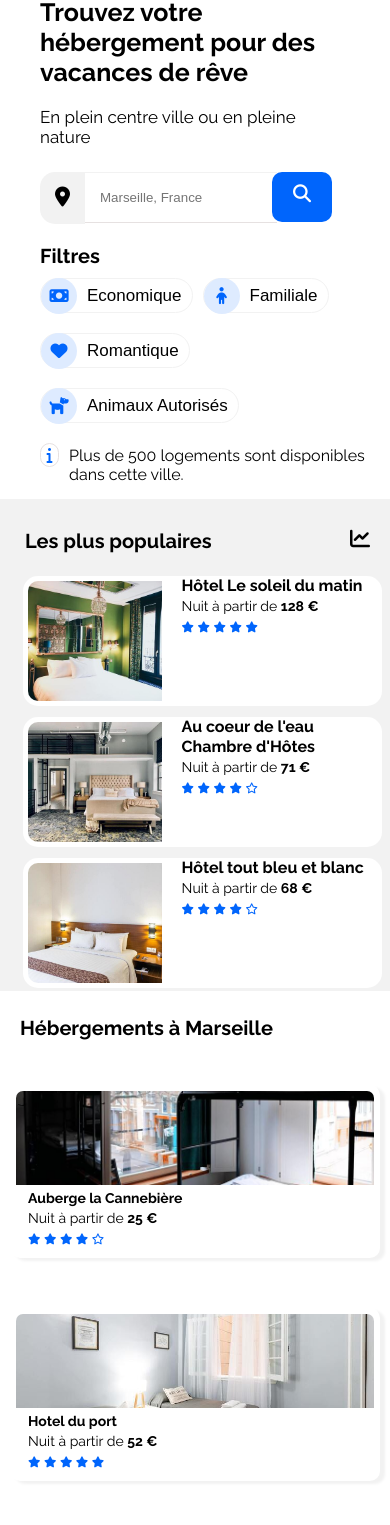
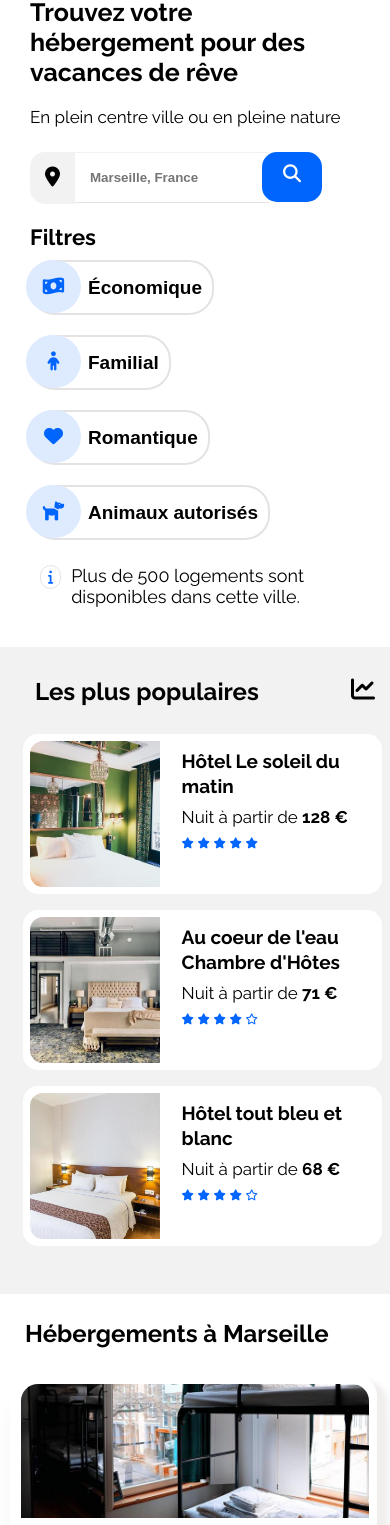
Before and after one commit to pascalinecte91/P2_Booki_-Transformez_maquette, a website: page index.html in a window 390 px wide. Shown: the part 119-1644 px from the top of the page. Drawn offline with Linux system fonts and the light colour scheme.

Commit message:
responsive mobile and section hebergement- popular

```diff
--- a/css/style.css
+++ b/css/style.css
@@ -129,9 +129,11 @@ header {
 .searchForm input {
     padding-left: 15px;
     border: none;
-    font-weight: 200;
 }
 
+#search {
+    font-weight: 800;
+}
 .searchForm button {
     border: none;
     border-radius: 0 10px 10px 0px;
@@ -199,7 +201,7 @@ button.btn-gray-light:hover {
         INFO
 ******************/
 
-.info {
+.infoFilters {
     display: flex;
     align-items: center;
     font-size: 13px;
@@ -207,7 +209,7 @@ button.btn-gray-light:hover {
     padding: 20px 40px 30px 0px;
 }
 
-.info i {
+.infoFilters i {
     border: 1px solid var(--gray-dark);
     display: flex;
     justify-content: center;
@@ -216,8 +218,9 @@ button.btn-gray-light:hover {
     border-radius: 25px;
     align-items: center;
     color: var(--blue);
-    width: 24px;
+    width: 34px;
     height: 24px;
+    font-size: 14px;
 }
 
 /*********************
@@ -226,14 +229,12 @@ button.btn-gray-light:hover {
 
 .hebergements .title,
 .popular .title,
-.activity .title,
-h2 {
-    font-size: 20px;
+.activity .title, h2 {
+    font-size: 22px;
     color: black;
 }
 
-
- .hebergPopular {
+.hebergPopular {
     display: flex;
 }
 
@@ -255,30 +256,29 @@ h2 {
     flex-wrap: nowrap;
     justify-content: flex-start;
     background-color: transparent;
-    padding: 25px 0px 5px 20px;
+    padding: 25px 0px 15px 25px;
 }
 
-.hebergements,
-.nameHotel,
-.price {
-    font-size: 14px;
-    color: black;
-}
 
 figure {
     display: flex;
     flex-direction: row;
-    align-items: center;
-    margin: 40px 10px 10px 10px;
     background-color: white;
     border-radius: 10px 10px;
-    padding: 4px;
+    height: 200px;
 }
+
+figure a {
+    padding: 5px 5px 10px 5px;
+
+}
+
 
 figure .hotelImg {
     border-radius: 10px 10px 0px 0px;
-    width: 170px;
+    width: 180px;
     height: 100px;
+    object-fit: cover;
     display: flex;
     align-items: center;
 }
@@ -289,31 +289,49 @@ figure i {
     padding-bottom: 10px;
 }
 
-figcaption .hotelImg {
-    padding: 10px;
-    line-height: 20px;
+.hebergements figcaption {
+    line-height: 25px;
+    padding: 10px 5px 10px 5px;
+}
+
+figcaption .nameHotel, .price {
+    font-size: 14px;
+    color: black;
+}
+
+figcaption i {
+    display: flex;
+    align-items: flex-end;
+}
+
+
+/*****************/
+
+ .plusInfo {
+  color: black;
+  display: flex;
+  text-align: left;
 }
 
 /*****************
-      Popular
+      POPULAR
 ******************/
 
-
 .popular {
-    background: var(--gray-light);
+    background-color: var(--gray-light);
     flex: 1;
     width: 40%;
     display: flex;
     flex-direction: column;
     border-radius: 15px;
-    padding: 0px 0px 5px 30px;
+    padding: 0px 0px 7px 7px;
     margin: 0px 0px 0px 20px;
 }
 
 h2.title {
-    padding: 25px 0px 20px 10px;
     display: flex;
     justify-content: space-between;
+    padding: 25px 10px 20px 10px;
 }
 
 .popularItem {
@@ -326,16 +344,13 @@ h2.title {
     margin: 8px;
 }
 
-h2.title {
-    padding-right: 15px;
-}
 
 .popularContent {
     padding-left: 15px;
 }
 
 .popularImg {
-    padding: 5px 5px 5px 5px;
+    padding: 7px 7px 7px 7px;
     display: flex;
     flex-direction: column;
     justify-content: flex-start;
@@ -358,8 +373,9 @@ article i {
 }
 
 figcaption {
+    padding-top: 10px;
     flex-wrap: wrap;
-    line-height: 20px;
+    line-height: 18px;
 }
 
 
--- a/css/style.desktop.css
+++ b/css/style.desktop.css
@@ -11,5 +11,5 @@
 }
 
 /*******************
-       Filter
+       HEBERGEMENTS
 ********************/
--- a/css/style.mobile.css
+++ b/css/style.mobile.css
@@ -43,13 +43,17 @@ body > header {
     border-top: 0px;
 }
 
+header {
+
+    padding: 0px 30px;
+}
 /*****************
     SEARCH
 ******************/
 
 
 .search {
-    padding:0px 40px;
+    padding:0px 30px;
 }
 
 .search h1 {
@@ -75,9 +79,9 @@ body > header {
 }
 
 .searchForm button {
-    border-radius: 10px;
+    border-radius: 15px;
     width: 60px;
-    margin: 0px 0 0px -5px;
+    margin: 0px 0 0px -7px;
     height: 50px;
 }
 
@@ -85,29 +89,45 @@ body > header {
     font-weight: 900;
 }
 /**********************
-       Filter  / Info
+       FILTERS  / INFO
 ***********************/
 .filters {
-    padding: 0px 40px;
+    padding: 0px 30px;
 }
 
 .filtersBtn {
     flex-wrap: wrap;
 }
 
-.filters .filtersBtn i {
+button.btn-gray-light i {
+    display: flex;
+    align-items: center;
+    justify-content: center;
+    margin-top: 10px;
+    width: 55px;
+    height: 53px;
+    margin: -2px 7px 0px -6px;
+}
+
+
+.filtersBtn .btn-gray-light {
+    font-size: 19px;
+    font-weight: 600;
+    height: 55px;
+    border: 2px solid rgb(228, 226, 226);
+    margin: 10px 12px 10px 0px;
+}
+
+
+.infoFilters i {
     color: var(--blue);
 }
 
-.info i {
-    color: var(--blue);
-}
-
-.info {
+.infoFilters {
     align-items: baseline;
-    padding: 10px 0px 0px 40px;
-    font-size: 16px;
-    font-weight: 700;
+    padding: 15px 40px 40px 40px;
+    font-size: 18px;
+    font-weight: 500;
 }
 
 /*****************
@@ -123,20 +143,58 @@ body > header {
 
 .hebergements a {
     width: 100%;
+    box-shadow: 10px 5px 5px rgb(241, 238, 238);
+    border-radius: 20px 20px 20px 20px;
+}
+
+.hebergements .title {
+    font-size: 24px;
+
 }
 
 figure .hotelImg {
     flex-direction: column;
     object-fit: cover;
+    border-radius: 20px 20px 0px 0px;
+    height: 140px;
     padding: 3px;
     width: 100%;
 }
 
 figure {
     padding: 3px;
-    box-shadow: 5px 3px 3px var(--gray-light);
+    box-shadow: 5px 30px 30px var(--gray-light);
+    margin: 10px 10px 5px 10px;
+    height: auto;
 }
 
+
+figcaption
+.nameHotel,
+.price {
+    font-size: 18px;
+    line-height: 24px;
+}
+
+figure i {
+    font-size: 13px;
+}
+
+.hebergements figcaption {
+    padding: 7px 5px 0px 15px;
+}
+
+
+/******************/
+
+.plusInfo {
+    display: flex;
+    padding-top: 20px;
+    padding-left: 20px;
+    font-size: 18px;
+    font-weight: 900;
+
+  }
 /*****************
       Popular
 ******************/
@@ -150,30 +208,48 @@ figure {
     border-radius: 0px;
     margin:0px;
     padding: 0px 0px 0px 15px;
+    padding-bottom: 40px;
 }
 
 .popularImg {
-    object-fit: cover;
     width: 40%;
+    border-radius: 20px 0px 0px 20px;
 }
 
 .popularItem {
-    margin-bottom: 3px;
+     height: 160px;
 }
-figcaption {
-    padding-left: 15px;;
+
+ .popularItem figcaption  {
+    padding-left: 15px;
+    padding-top:15px;
+    line-height: 25px;
 }
-.info {
+
+.infoPopular {
     padding-bottom: 15px;
     font-weight: 500;
 }
 
-h2.title {
-    padding: 30px 20px 15px 10px;
+.popular .title {
+    font-size: 24px;
+}
+
+.popularIcone {
+    font-size: 17px;
+    padding-top: 6px;
+}
+
+.popular
+.popularName {
+    font-size: 19px;
 }
 
 h3.popularName {
     font-size: 16px;
+}
+.popular h2.title {
+    padding: 30px 15px 20px 20px;
 }
 /*****************
     FOOTER
--- a/css/style.tablet.css
+++ b/css/style.tablet.css
@@ -12,10 +12,6 @@
     width: 60px;
     margin: 0px 0 -5px -5px;
     border-radius: 10px;
-    border: none;
-    color: white;
-    border-radius: 10px;
-    background-color: var(--blue);
 }
 
 .search h1 {
@@ -33,11 +29,27 @@
     padding: 0px;
 }
 
+.hebergements .title {
+    padding: 15px 0px 0px 25px;
+    font-size: 17px;
+    color: black;
+}
+
 figure {
     flex-flow: row nowrap;
 }
 
+/*******************/
 
+.popular .title,
+.activity .title, h2 {
+    font-size: 17px;
+    color: black;
+}
+
+h2.title {
+    padding: 15px 10px 10px 10px;
+}
 /*******************
        POPULAR
 ********************/
@@ -46,10 +58,6 @@ figure {
     height: 220px;
     flex-direction: column;
     align-items: center;
-
-    background-color: white;
-
-
 }
 
 .popularImg {
--- a/index.html
+++ b/index.html
@@ -1,23 +1,45 @@
 <!DOCTYPE html>
 <html lang="en">
-
   <head>
     <meta charset="UTF-8" />
     <meta http-equiv="X-UA-Compatible" content="IE=edge" />
     <meta name="viewport" content="width=device-width, initial-scale=1.0" />
     <title>Transformez une maquette en site web avec HTML & CSS</title>
-    <link rel="stylesheet"
+    <link
+      rel="stylesheet"
       href="https://cdn.jsdelivr.net/npm/@fortawesome/fontawesome-free@5.15.4/css/fontawesome.min.css"
-        integrity="sha384-jLKHWM3JRmfMU0A5x5AkjWkw/EYfGUAGagvnfryNV3F9VqM98XiIH7VBGVoxVSc7" crossorigin="anonymous" />
-    <script src="https://kit.fontawesome.com/0bfe0e9acc.js" crossorigin="anonymous"></script>
+      integrity="sha384-jLKHWM3JRmfMU0A5x5AkjWkw/EYfGUAGagvnfryNV3F9VqM98XiIH7VBGVoxVSc7"
+      crossorigin="anonymous"
+    />
+    <script
+      src="https://kit.fontawesome.com/0bfe0e9acc.js"
+      crossorigin="anonymous"
+    ></script>
     <link rel="preconnect" href="https://fonts.googleapis.com" />
     <link rel="preconnect" href="https://fonts.gstatic.com" crossorigin />
-    <link href="https://fonts.googleapis.com/css2?family=Raleway:wght@300;400;700&display=swap" rel="stylesheet" />
+    <link
+      href="https://fonts.googleapis.com/css2?family=Raleway:wght@300;400;700&display=swap"
+      rel="stylesheet"
+    />
     <link rel="stylesheet" href="./css/style.css" />
-    <link rel="stylesheet" type="text/css" href="./css/style.desktop.css" media="only screen and (min-width: 992px)">
-    <link rel="stylesheet" type="text/css" href="./css/style.tablet.css"
-        media="only screen and (min-width: 768px) and (max-width: 991.98px)">
-    <link rel="stylesheet" type="text/css" href="./css/style.mobile.css" media="only screen and (max-width: 767.98px)">
+    <link
+      rel="stylesheet"
+      type="text/css"
+      href="./css/style.desktop.css"
+      media="only screen and (min-width: 992px)"
+    />
+    <link
+      rel="stylesheet"
+      type="text/css"
+      href="./css/style.tablet.css"
+      media="only screen and (min-width: 768px) and (max-width: 991.98px)"
+    />
+    <link
+      rel="stylesheet"
+      type="text/css"
+      href="./css/style.mobile.css"
+      media="only screen and (max-width: 767.98px)"
+    />
   </head>
 
   <body>
@@ -40,8 +62,13 @@
         <p>En plein centre ville ou en pleine nature</p>
         <form action="#" class="searchForm">
           <label for="search"><i class="fas fa-map-marker-alt"></i></label>
-                <input id="search" type="search" name="search" placeholder="Marseille, France">
-                <button type="submit"><span class="fas fa-search "></span></button>
+          <input
+            id="search"
+            type="search"
+            name="search"
+            placeholder="Marseille, France"
+          />
+          <button type="submit"><span class="fas fa-search"></span></button>
         </form>
       </section>
 
@@ -49,25 +76,37 @@
       <section class="filters">
         <h2>Filtres</h2>
         <div class="filtersBtn">
-                <button class="btn btn-gray-light"><i class="fas fa-money-bill"></i>Economique</button>
-                <button class="btn btn-gray-light"><i class="fas fa-child"></i> Familiale</button>
-                <button class="btn btn-gray-light"><i class="fas fa-heart"></i> Romantique</button>
-                <button class="btn btn-gray-light"><i class="fas fa-dog"></i> Animaux Autorisés</button>
+          <button class="btn btn-gray-light">
+            <i class="fas fa-money-bill-wave"></i>Économique
+          </button>
+          <button class="btn btn-gray-light">
+            <i class="fas fa-child"></i> Familial
+          </button>
+          <button class="btn btn-gray-light">
+            <i class="fas fa-heart"></i> Romantique
+          </button>
+          <button class="btn btn-gray-light">
+            <i class="fas fa-dog"></i> Animaux autorisés
+          </button>
         </div>
       </section>
 
-        <div class="info">
-            <i class="fas fa-info"></i> Plus de 500 logements sont disponibles dans cette ville.
+      <div class="infoFilters">
+        <i class="fas fa-info"></i> Plus de 500 logements sont disponibles dans
+        cette ville.
       </div>
 
-
       <!--hebergements-->
-        <div class='hebergPopular'>
+      <div class="hebergPopular">
         <section class="hebergements">
           <h2 class="title">Hébergements à Marseille</h2>
           <figure>
-                <a href="#"><img class="hotelImg"
-                        src="./images/hebergements/4_small/marcus-loke-WQJvWU_HZFo-unsplash.jpg" alt="annonce-1">
+            <a href="#"
+              ><img
+                class="hotelImg"
+                src="./images/hebergements/4_small/marcus-loke-WQJvWU_HZFo-unsplash.jpg"
+                alt="annonce-1"
+              />
               <figcaption>
                 <h2 class="nameHotel">Auberge la Cannebière</h2>
                 <p class="price">Nuit à partir de <strong>25 €</strong></p>
@@ -80,10 +119,14 @@
             </a>
           </figure>
           <figure>
-                <a href="#"><img class="hotelImg"
-                        src="./images/hebergements/4_small/fred-kleber-gTbaxaVLvsg-unsplash.jpg" alt="annonce-2">
+            <a href="#"
+              ><img
+                class="hotelImg"
+                src="./images/hebergements/4_small/fred-kleber-gTbaxaVLvsg-unsplash.jpg"
+                alt="annonce-2"
+              />
               <figcaption>
-                        <h2 class="nameHotel">Hotel du port</h2>
+                <h2 class="nameHotel">Hôtel du port</h2>
                 <p class="price">Nuit à partir de <strong>52 €</strong></p>
 
                 <i class="fas fa-star"></i>
@@ -95,10 +138,14 @@
             </a>
           </figure>
           <figure>
-                <a href="#"><img class="hotelImg"
-                        src="./images/hebergements/4_small/reisetopia-B8WIgxA_PFU-unsplash.jpg" alt="annonce-3">
+            <a href="#"
+              ><img
+                class="hotelImg"
+                src="./images/hebergements/4_small/reisetopia-B8WIgxA_PFU-unsplash.jpg"
+                alt="annonce-3"
+              />
               <figcaption>
-                        <h4 class="nameHotel">Hotel Les mouettes</h4>
+                <h4 class="nameHotel">Hôtel Les mouettes</h4>
                 <p class="price">Nuit à partir de <strong>25 €</strong></p>
 
                 <i class="fas fa-star"></i>
@@ -110,10 +157,14 @@
             </a>
           </figure>
           <figure>
-                <a href="#"><img class="hotelImg"
-                        src="./images/hebergements/4_small/annie-spratt-Eg1qcIitAuA-unsplash.jpg" alt="annonce-4">
+            <a href="#"
+              ><img
+                class="hotelImg"
+                src="./images/hebergements/4_small/annie-spratt-Eg1qcIitAuA-unsplash.jpg"
+                alt="annonce-4"
+              />
               <figcaption>
-                        <h2 class="nameHotel">Hotel de la mer</h2>
+                <h2 class="nameHotel">Hôtel de la mer</h2>
                 <p class="price">Nuit à partir de <strong>25 €</strong></p>
 
                 <i class="fas fa-star"></i>
@@ -126,11 +177,15 @@
           </figure>
 
           <figure>
-                <a href="#"><img class="hotelImg"
-                        src="./images/hebergements/4_small/nicate-lee-kT-ZyaiwBe0-unsplash.jpg" alt="annonce-5">
+            <a href="#"
+              ><img
+                class="hotelImg"
+                src="./images/hebergements/4_small/nicate-lee-kT-ZyaiwBe0-unsplash.jpg"
+                alt="annonce-5"
+              />
               <figcaption>
                 <h2 class="nameHotel">Auberge le panier</h2>
-                        <p class="price">Nuit à partir de <strong>23 €</strong> </p>
+                <p class="price">Nuit à partir de <strong>23 €</strong></p>
 
                 <i class="fas fa-star"></i>
                 <i class="fas fa-star"></i>
@@ -142,11 +197,15 @@
           </figure>
 
           <figure>
-                <a href="#"><img class="hotelImg"
-                        src="./images/hebergements/4_small/febrian-zakaria-sjvU0THccQA-unsplash.jpg" alt="annonce-6">
+            <a href="#"
+              ><img
+                class="hotelImg"
+                src="./images/hebergements/4_small/febrian-zakaria-sjvU0THccQA-unsplash.jpg"
+                alt="annonce-6"
+              />
               <figcaption>
-                        <h2 class="nameHotel">Hotel chez Amica</h2>
-                        <p class="price">Nuit à partir de <strong>96 € </strong> </p>
+                <h2 class="nameHotel">Hôtel chez Amica</h2>
+                <p class="price">Nuit à partir de <strong>96 € </strong></p>
 
                 <i class="fas fa-star"></i>
                 <i class="fas fa-star"></i>
@@ -156,19 +215,26 @@
               </figcaption>
             </a>
           </figure>
+          <a href="#">
+            <b class="plusInfo">Afficher plus</b></a>
         </section>
-
 
 
         <!--section popular-->
         <section class="popular">
-            <h2 class="title">Les plus populaires <i class="fas fa-chart-line"></i></h2>
+          <h2 class="title">
+            Les plus populaires <i class="fas fa-chart-line"></i>
+          </h2>
           <article class="popularItem">
-                <img class="popularImg" src="./images/hebergements/4_small/emile-guillemot-Bj_rcSC5XfE-unsplash.jpg"
-                    alt="popular1">
+            <img
+              class="popularImg"
+              src="./images/hebergements/4_small/emile-guillemot-Bj_rcSC5XfE-unsplash.jpg"
+              alt="popular1"
+            />
             <figcaption>
               <h3 class="popularName">Hôtel Le soleil du matin</h3>
-                    <p class="popularIcone">Nuit à partir de <strong>128 €</strong></p>
+              <p class="popularIcone">
+                Nuit à partir de <strong>128 €</strong></p>
               <i class="fas fa-star"></i>
               <i class="fas fa-star"></i>
               <i class="fas fa-star"></i>
@@ -178,11 +244,15 @@
           </article>
 
           <article class="popularItem">
-                <img class="popularImg" src="./images/hebergements/4_small/aw-creative-VGs8z60yT2c-unsplash.jpg"
-                    alt="popular2">
+            <img
+              class="popularImg"
+              src="./images/hebergements/4_small/aw-creative-VGs8z60yT2c-unsplash.jpg"
+              alt="popular2"
+            />
             <figcaption>
               <h3 class="popularName">Au coeur de l'eau Chambre d'Hôtes</h3>
-                    <p class="popularIcone">Nuit à partir de <strong>71 €</strong></p>
+              <p class="popularIcone">
+                  Nuit à partir de <strong>71 €</strong></p>
               <i class="fas fa-star"></i>
               <i class="fas fa-star"></i>
               <i class="fas fa-star"></i>
@@ -191,8 +261,11 @@
             </figcaption>
           </article>
           <article class="popularItem">
-                <img class="popularImg" src="./images/hebergements/4_small/febrian-zakaria-sjvU0THccQA-unsplash.jpg"
-                    alt="popular3">
+            <img
+              class="popularImg"
+              src="./images/hebergements/4_small/febrian-zakaria-sjvU0THccQA-unsplash.jpg"
+              alt="popular3"
+            />
             <figcaption>
               <h3 class="popularName">Hôtel tout bleu et blanc</h3>
               <p class="popularIcone">Nuit à partir de <strong>68 €</strong></p>
@@ -276,5 +349,4 @@
     </footer> -->
     <!--END footer-->
   </body>
-
 </html>
```
Also changed, not shown: 2 other files. Lines whose indentation alone changed are shown as unchanged.
